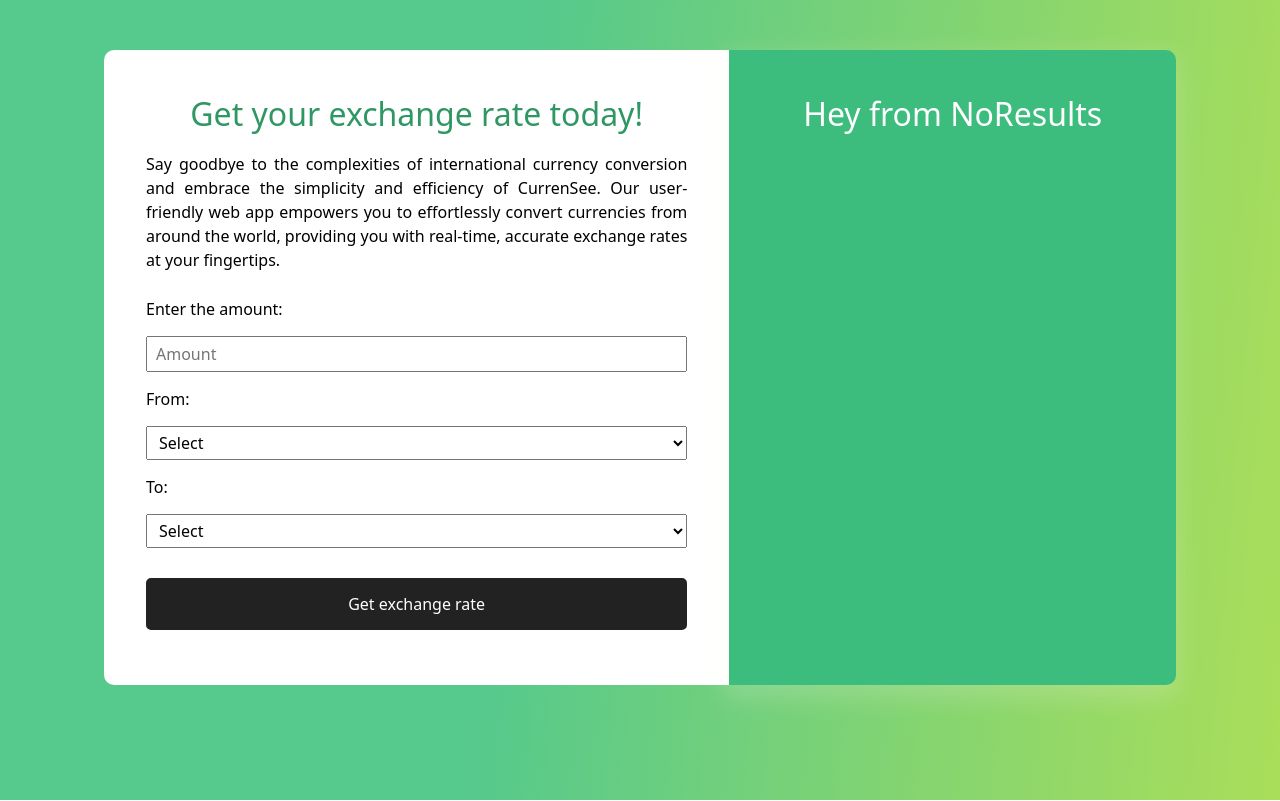
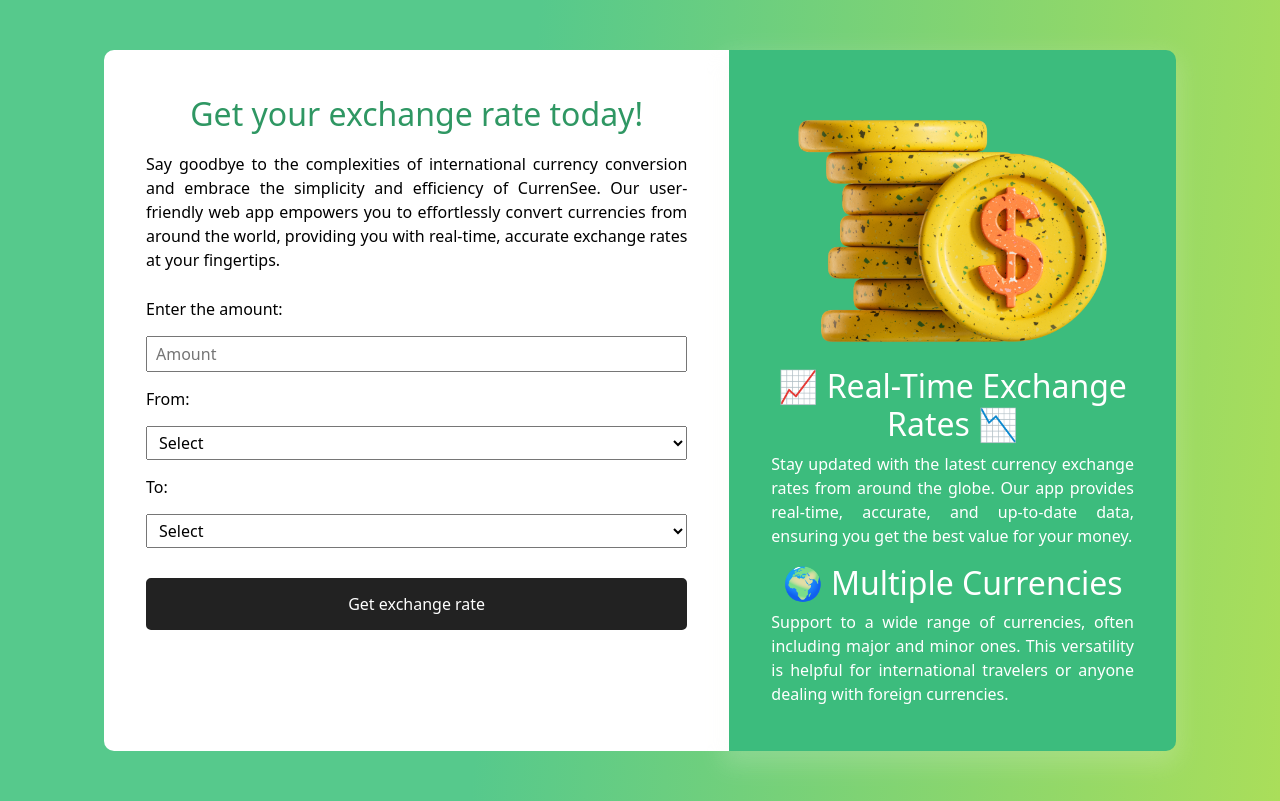
Before and after one commit to MarianaTellezR/currency-converter-mariana-tellez, a React (Create React App) app: page / in a window 1280 px wide. Built offline with nearby package versions, Linux system fonts and the light colour scheme.

Commit message:
Updated DataNoResults.js

```diff
--- a/src/DataNoResults.css
+++ b/src/DataNoResults.css
@@ -1,3 +1,11 @@
 .DataNoResults {
-    margin: 45px 30px;
+  margin: 45px 30px;
 }
+
+.DataNoResults img {
+  width: 90%;
+}
+
+.DataNoResults p {
+  text-align: justify;
+}
--- a/src/DataNoResults.js
+++ b/src/DataNoResults.js
@@ -1,10 +1,23 @@
 import React from "react";
 import "./DataNoResults.css";
+import coins from "./img/coins.png";
 
 export default function DataNoResults() {
   return (
     <div className="DataNoResults">
-      <h2>Hey from NoResults</h2>
+      <img src={coins} alt="Currency" />
+      <h2>📈 Real-Time Exchange Rates 📉 </h2>
+      <p>
+        Stay updated with the latest currency exchange rates from around the
+        globe. Our app provides real-time, accurate, and up-to-date data,
+        ensuring you get the best value for your money.
+      </p>
+      <h2>🌍 Multiple Currencies</h2>
+      <p>
+        Support to a wide range of currencies, often including major and minor
+        ones. This versatility is helpful for international travelers or anyone
+        dealing with foreign currencies.
+      </p>
     </div>
   );
 }
```
Also changed, not shown: src/img/coins.png (added).
